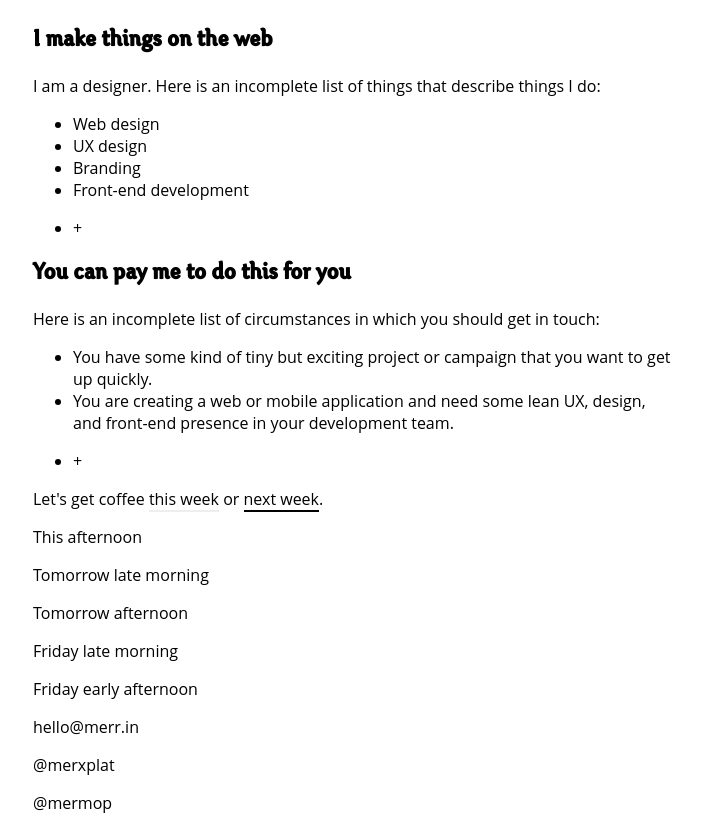
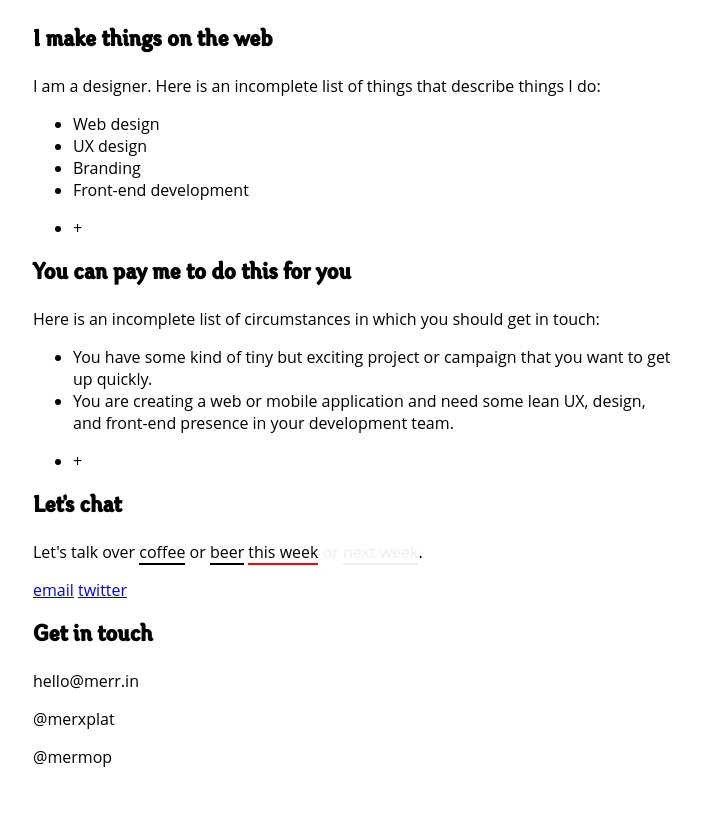
Before and after one commit to mermop/mermop.github.io, a plain HTML site: page index.html in a window 1280 px wide. Both pictures are taken after a click on the element "this week". Shown: the part 114-944 px from the top of the page, without its empty margins (287-991 px from the left). After the commit the page ends 898 px from the top, so only its background shows below. Drawn offline with Linux system fonts and the light colour scheme; a small style sheet from the web is missing.

Commit message:
select JS and css

```diff
--- a/index.html
+++ b/index.html
@@ -11,11 +11,13 @@
   <script src="jquery/js/jquery-ui-1.10.3.custom.min.js"></script>
   <script src="scripts/incomplete_lists.js"></script>
   <script src="scripts/clickable.js"></script>
+  <script src="scripts/select.js"></script>
 </head>
 
 <body>
   <div class="container">
     <h1 class="name">Merrin Macleod</h1>
+    <section class="make">
       <h2>I make things on the web</h2>
       <p>I am a designer. Here is an incomplete list of things that describe things I do:</p>
       <ul id="what_i_do_list">
@@ -24,47 +26,39 @@
         <li>Branding</li>
         <li>Front-end development</li>
       </ul>
-    <ul>
+      <ul id="what_i_do_add">
         <li>
-        <span id="what_i_do_add">+</span>
+          +
         </li>
       </ul>
+    </section>
+    <section class="pay">
       <h2>You can pay me to do this for you</h2>
       <p>Here is an incomplete list of circumstances in which you should get in touch:</p>
       <ul id="talk_to_me_if_list">
         <li>You have some kind of tiny but exciting project or campaign that you want to get up quickly.</li>
         <li>You are creating a web or mobile application and need some lean UX, design, and front-end presence in your development team.</li>
       </ul>
-    <ul>
-      <li><span id="talk_to_me_if_add">+</span></li>
+      <ul id="talk_to_me_if_add">
+        <li>
+          +
+        </li>
       </ul>
-    <div class="coffee">
-      Let's get coffee <span id="more-thisweek" class="more">this week</span> or <span class="more" id="more-nextweek">next week</span>.
-      <div id="reveal-thisweek" class="hidden marked"><span class="marker"></span>
-        <p class="time-slot" id="this-afternoon">This afternoon</p>
-        <p class="time-slot" id="tomorrow-morning">Tomorrow late morning</p>
-        <p class="time-slot" id="tomorrow-afternoon">Tomorrow afternoon</p>
-        <p class="time-slot" id="friday-morning">Friday late morning</p>
-        <p class="time-slot" id="friday-afternoon">Friday early afternoon</p>
-      </div>
-      <div class="hidden" id="reveal-nextweek">
-        <p class="time-slot" id="next-monday-morning">Next Monday morning</p>
-        <p class="time-slot" id="next-monday-afternoon">Next Monday afternoon</p>
-        <p class="time-slot" id="next-tuesday-morning">Next Tuesday morning</p>
-        <p class="time-slot" id="next-tuesday-afternoon">Next Tuesday late afternoon</p>
-        <p class="time-slot" id="next-wednesday-morning">Next Wednesday morning</p>
-        <p class="time-slot" id="next-wednesday-afternoon">Next Wednesday late afternoon</p>
-        <p class="time-slot" id="next-thursday-morning">Next Thursday morning</p>
-        <p class="time-slot" id="next-thursday-afternoon">Next Thursday afternoon</p>
-        <p class="time-slot" id="next-friday-morning">Next Friday morning</p>
-        <p class="time-slot" id="next-friday-afternoon">Next Friday afternoon</p>
-      </div>
-    </div>
-    <div class="contact">
+    </section>
+    <section class="coffee">
+      <h2>Let's chat</h2>
+      Let's talk over <span id="select-coffee" class="select select-drink">coffee</span> <span class="select-drink or">or</span> <span id="select-beer" class="select select-drink">beer</span> <span id="select-thisweek" class="select select-week">this week</span> <span class="select-week or">or</span> <span class="select select-week" id="select-nextweek">next week</span>.
+      <p>
+        <a href="mailto:hello@merr.in?Subject=lets%20get%20coffee%20today">email</a>
+        <a href="https://twitter.com/intent/tweet?text=%40merxplat%20let%27s%20get%20coffee%20today" target="_blank">twitter</a>
+      </p>
+    </section>
+    <section class="contact">
+      <h2>Get in touch</h2>
       <p>hello@merr.in</p>
       <p>@merxplat</p>
       <p>@mermop</p>
-    </div>
+    </section>
   </div>
   <script>
     (function(i,s,o,g,r,a,m){i['GoogleAnalyticsObject']=r;i[r]=i[r]||function(){
--- a/scripts/incomplete_lists.js
+++ b/scripts/incomplete_lists.js
@@ -1,4 +1,4 @@
-var what_i_do_array = ["Agile project management", "Photography", "Print design", "Editing", "Illustration", "Having great opinions", "Owning many grey markers", "Event management", "Diversity consulting?", "Intellectual labour", "Emotional labour"]
+var what_i_do_array = ["Agile project management", "Photography", "Print design", "Editing", "Illustration", "Having great opinions", "Owning many grey markers", "Event management", "Diversity consulting?", "Intellectual labour", "Emotional labour", "I also make great coffee"]
 var talk_to_me_if_array = ["You frequently preface sentences with the phrase 'this might sound crazy, but hear me out'.", "You have a terrible idea.", "You have a great idea.", "You pay bills on time.", "You need a UX consultant who doesn't charge as much as most UX consultants. ", "Maybe you have some kind of dev outreach job? I could totally do that.", "You just don't know where to use apostrophes and will pay for me to tell you when you are using apostrophes incorrectly.", "You like the cut of my jib.", "You will pay me for giving you advice about diversity.", "You will pay me for giving you advice about design.", "You will pay me for making you a website.", "You will pay me for talking through your website idea and making wireframes.", "You will pay me for drawing pictures.", "You are doing interesting work.", "You are doing work that makes the world a little better."]
 
 $( document ).ready(function() {
@@ -18,11 +18,11 @@ $( document ).on( 'click', '[id$=_add]', function() {
   var order = $('.' + list_id + '_added').length;
 
   var item = array[number]
-  console.log ('number: ' + number + '. array length: ' + array_length)
 
   $list.append("<li class='" + list_id + "_added added'>" + item + "</li>")
 
   array.splice(number, 1)
-
-  console.log( list_id + ' added: ' + $('.' + list_id + '_added').length )
+  if(array.length == 0){
+    $this.remove();
+  }
 });
--- /dev/null
+++ b/scripts/select.js
@@ -0,0 +1,20 @@
+$( document ).on( 'click', '[id^=select]', function() {
+  var $this = $( this ); // clicked element
+  var selected = this.id.replace( /^select-/, '' );
+  var classes = $this.attr("class").split(' ');
+  var option;
+
+  for (var i = classes.length - 1; i >= 0; i--) {
+    if ( classes[i].match(/^select-/) ) {
+      var option = classes[i].replace( /^select-/, '' );
+    }
+  };
+
+  $('.select-' + option).addClass( 'unselected' );
+  $('.select-' + option).removeClass( 'selected' );
+  $this.removeClass( 'unselected' );
+  $this.addClass( 'selected' );
+
+
+  console.log(selected + ' class is ' + option )
+});
--- a/styles/styles.css
+++ b/styles/styles.css
@@ -20,6 +20,8 @@ h2 {
   border-bottom: 3px dotted #666;
 }
 
+/*clickable*/
+
 .hidden {
   display: none;
 }
@@ -33,6 +35,27 @@ h2 {
   border-bottom: 2px solid #EEE;
 }
 
+/*select*/
+
+.select {
+  border-bottom: 2px solid #000;
+  cursor: pointer;
+}
+
+.select.selected {
+  border-bottom: 2px solid #FF0000;
+  cursor: pointer;
+}
+
+.select.unselected {
+  border-bottom: 2px solid #EEE;
+  color: #EEE;
+  cursor: pointer;
+}
+
+.or.unselected {
+  color: #EEE;
+}
 
 * {
   box-sizing: border-box;
```
Lines whose indentation alone changed are shown as unchanged.
